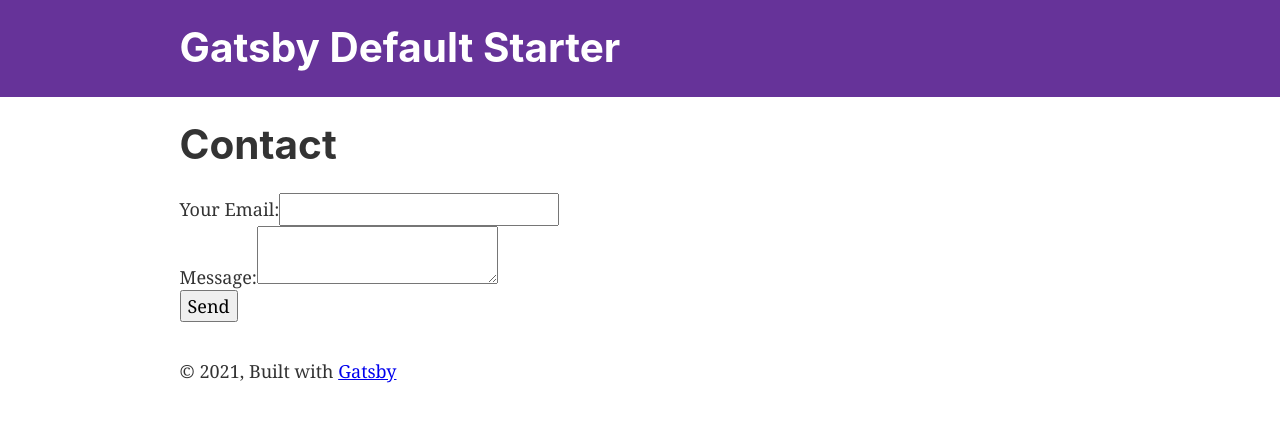
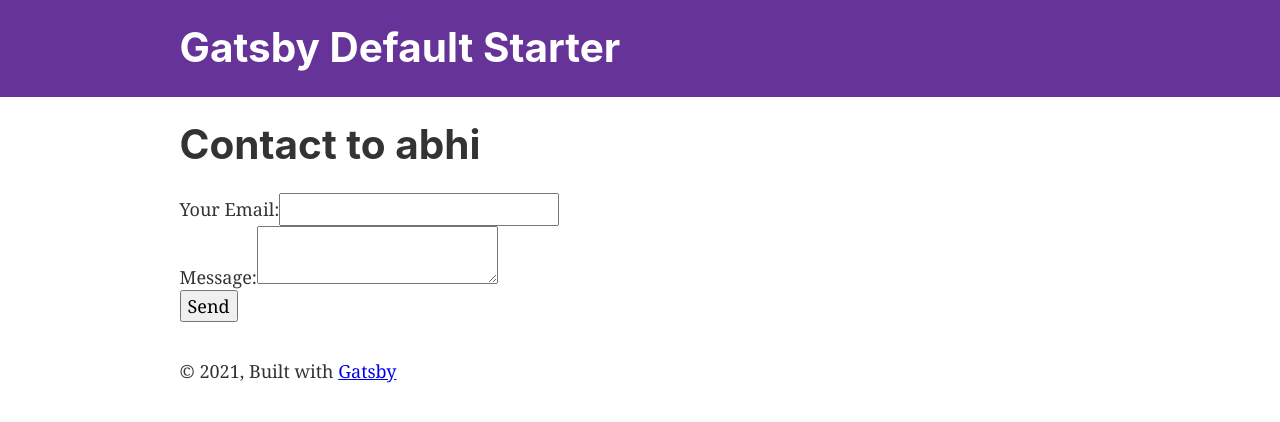
Before and after one commit to abhiNANDAN921/abhi-contact-form, a Gatsby site: page / in a window 1280 px wide. Built offline with nearby package versions, Linux system fonts and the light colour scheme; Gatsby itself is replaced by a stand-in of ours.

Commit message:
Update index.js

```diff
--- a/src/pages/index.js
+++ b/src/pages/index.js
@@ -7,7 +7,7 @@ import Seo from "../components/seo"
 
 const IndexPage = () => (
   <Layout>
-  <h1>Contact</h1>
+  <h1>Contact to abhi</h1>
 
   <form name="Contact Form" method="POST" data-netlify="true">
     <input type="hidden" name="form-name" value="Contact Form" />
```
